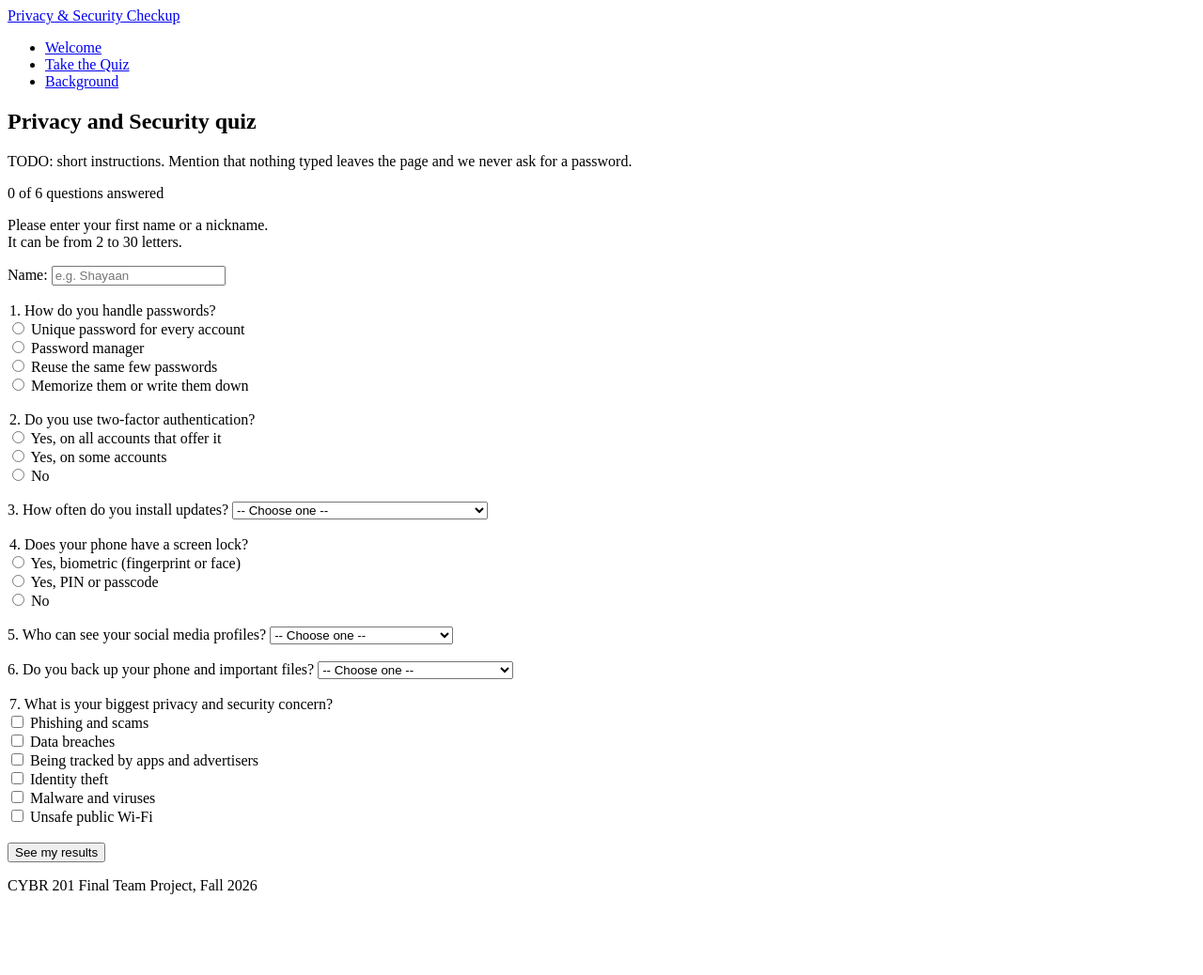
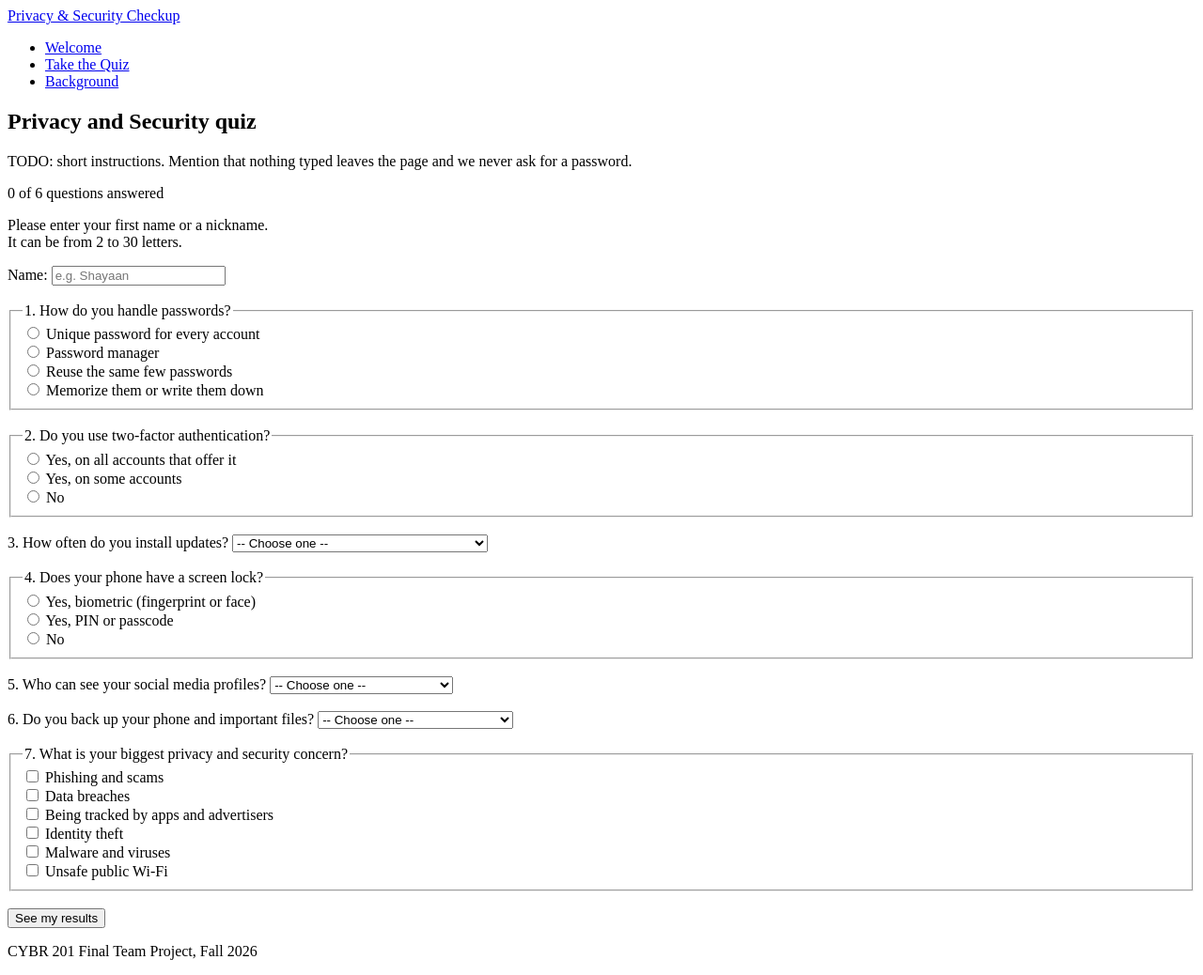
Before and after one commit to CYBR-201/cybr-201.github.io, a plain HTML site: page quiz.html in a window 1280 px wide. Shown: the whole page at 94% size. Before the commit the page ends 968 px from the top, so only its background shows below. Drawn offline with Linux system fonts and the light colour scheme.

Commit message:
Link the name label and wrap question groups in fieldsets
The name label pointed at id="name" but the input's id was "responses". Each legend now sits inside a fieldset, which HTML requires.

```diff
--- a/quiz.html
+++ b/quiz.html
@@ -47,13 +47,14 @@
           It can be from 2 to 30 letters.</p>
             <div>
               <label for="name">Name:</label>
-              <input type="text" id="responses" name="name" placeholder="e.g. Shayaan"
+              <input type="text" id="name" name="name" placeholder="e.g. Shayaan"
               required minlength="2" maxlength="30" pattern="[A-Za-z]{2,30}">
             </div>
 
             <br>
 
           <!-- 1. How do you handle passwords? (radio buttons) -->
+          <fieldset>
             <legend>1. How do you handle passwords?</legend>
             <div>
               <input type="radio" name="passwords" id="pw-unique" value="unique" required>
@@ -71,10 +72,12 @@
               <input type="radio" name="passwords" id="pw-memory" value="memory">
               <label for="pw-memory">Memorize them or write them down</label>
             </div>
+          </fieldset>
 
             <br>
 
           <!-- 2. Do you use two-factor authentication? (radio buttons) -->
+          <fieldset>
             <legend>2. Do you use two-factor authentication?</legend>
             <div>
               <input type="radio" name="two-factor" id="tfa-all" value="all" required>
@@ -88,6 +91,7 @@
               <input type="radio" name="two-factor" id="tfa-no" value="no">
               <label for="tfa-no">No</label>
             </div>
+          </fieldset>
 
             <br>
 
@@ -107,6 +111,7 @@
             <br>
 
           <!-- 4. Does your phone have a screen lock? (radio buttons) -->
+          <fieldset>
             <legend>4. Does your phone have a screen lock?</legend>
             <div>
               <input type="radio" name="screen-lock" id="lock-biometric" value="biometric" required>
@@ -120,6 +125,7 @@
               <input type="radio" name="screen-lock" id="lock-none" value="none">
               <label for="lock-none">No</label>
             </div>
+          </fieldset>
 
             <br>
 
@@ -153,6 +159,7 @@
             <br>
 
           <!-- 7. What are your biggest privacy and security concerns? (checkboxes, at least two) -->
+          <fieldset>
             <legend>7. What is your biggest privacy and security concern?</legend>
             <div>
               <input type="checkbox" name="concerns" id="c-phishing" value="phishing">
@@ -178,6 +185,7 @@
               <input type="checkbox" name="concerns" id="c-wifi" value="public-wifi">
               <label for="c-wifi">Unsafe public Wi-Fi</label>
             </div>
+          </fieldset>
 
 			<br>
 
```
